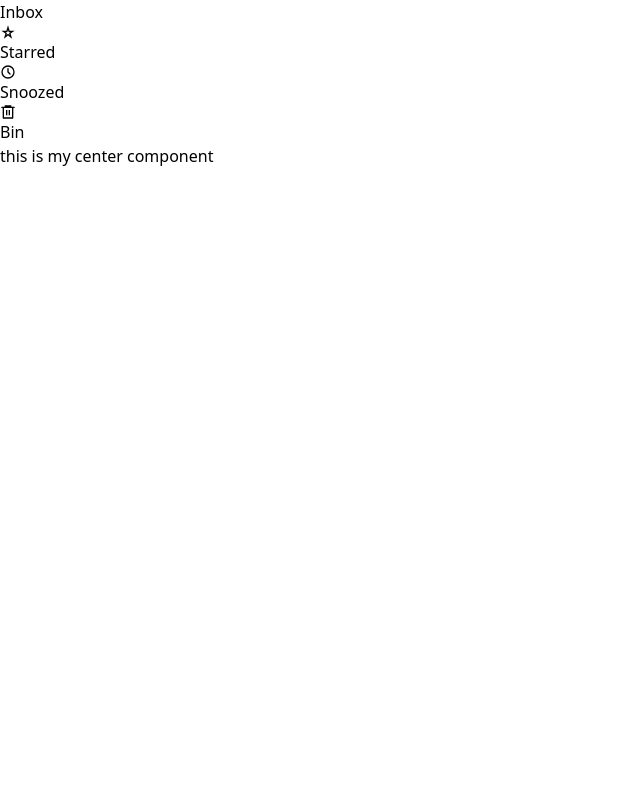
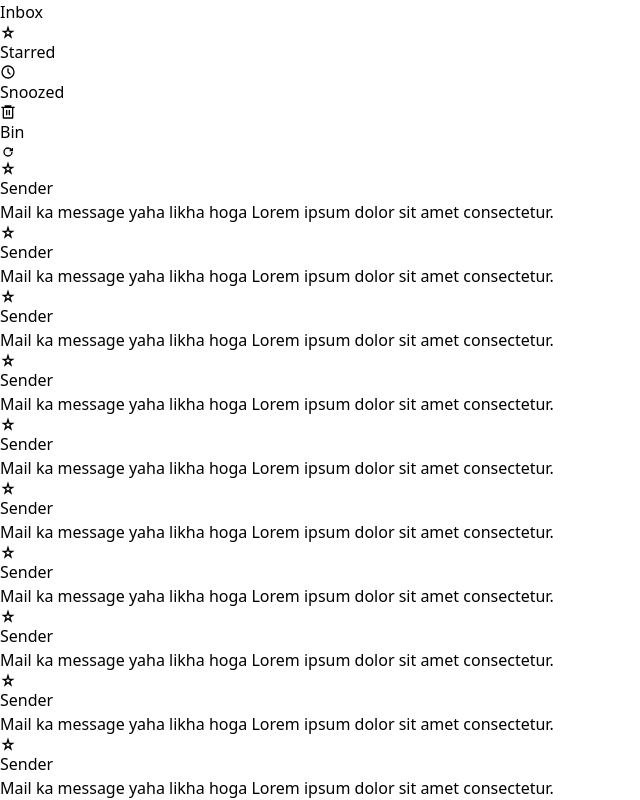
Before and after one commit to sakettt07/Gmail-Look-Alike, a React (Vite) app in the folder Gmail-Clone/: page / in a window 1280 px wide. Shown: the part 842-1642 px from the top of the page, without its empty margins (0-640 px from the left). Before the commit the page ends 1010 px from the top, so only its background shows below. Built offline with nearby package versions, Linux system fonts and the light colour scheme.

Commit message:
center component completed

```diff
--- a/Gmail-Clone/src/components/Center.jsx
+++ b/Gmail-Clone/src/components/Center.jsx
@@ -1,9 +1,62 @@
-import React from 'react'
+import React from 'react';
+import { MdOutlineStarRate } from "react-icons/md";
+import { GrFormRefresh } from "react-icons/gr";
+
 
 const Center = () => {
   return (
-    <div className=' rounded-2xl w-full'>
-      <h1>this is my center component</h1>
+    <div className=' rounded-2xl w-full p-5'>
+      <GrFormRefresh className='text-[24px] ml-3 mb-2 text-gray-500 hover:bg-gray-300 hover:rounded-xl' />
+      <div className=' flex border-b-2 hover:border hover:shadow-lg items-center gap-4 p-2'>
+        <MdOutlineStarRate className='text-[20px] text-gray-500' />
+        <h4 className='text-[17px] font-semibold'>Sender</h4>
+        <h5 className='pl-16 text-gray-500'>Mail ka message yaha likha hoga Lorem ipsum dolor sit amet consectetur.</h5>
+      </div>
+      <div className=' border-b-2 flex hover:border hover:shadow-lg  items-center gap-4 p-2'>
+        <MdOutlineStarRate className='text-[20px] text-gray-500' />
+        <h4 className='text-[17px] font-semibold'>Sender</h4>
+        <h5 className='pl-16 text-gray-500'>Mail ka message yaha likha hoga Lorem ipsum dolor sit amet consectetur.</h5>
+      </div>
+      <div className=' border-b-2 flex hover:border hover:shadow-lg items-center gap-4 p-2'>
+        <MdOutlineStarRate className='text-[20px] text-gray-500' />
+        <h4 className='text-[17px] font-semibold'>Sender</h4>
+        <h5 className='pl-16 text-gray-500'>Mail ka message yaha likha hoga Lorem ipsum dolor sit amet consectetur.</h5>
+      </div>
+      <div className=' border-b-2 flex hover:border hover:shadow-lg items-center gap-4 p-2'>
+        <MdOutlineStarRate className='text-[20px] text-gray-500' />
+        <h4 className='text-[17px] font-semibold'>Sender</h4>
+        <h5 className='pl-16 text-gray-500'>Mail ka message yaha likha hoga Lorem ipsum dolor sit amet consectetur.</h5>
+      </div>
+      <div className=' border-b-2 flex hover:border hover:shadow-lg items-center gap-4 p-2'>
+        <MdOutlineStarRate className='text-[20px] text-gray-500' />
+        <h4 className='text-[17px] font-semibold'>Sender</h4>
+        <h5 className='pl-16 text-gray-500'>Mail ka message yaha likha hoga Lorem ipsum dolor sit amet consectetur.</h5>
+      </div>
+      <div className=' border-b-2 flex mb-1 hover:border hover:shadow-lg items-center gap-4 p-2'>
+        <MdOutlineStarRate className='text-[20px] text-gray-500' />
+        <h4 className='text-[17px] font-semibold'>Sender</h4>
+        <h5 className='pl-16 text-gray-500'>Mail ka message yaha likha hoga Lorem ipsum dolor sit amet consectetur.</h5>
+      </div>
+      <div className=' border-b-2 flex mb-1 hover:border hover:shadow-lg items-center gap-4 p-2'>
+        <MdOutlineStarRate className='text-[20px] text-gray-500' />
+        <h4 className='text-[17px] font-semibold'>Sender</h4>
+        <h5 className='pl-16 text-gray-500'>Mail ka message yaha likha hoga Lorem ipsum dolor sit amet consectetur.</h5>
+      </div>
+      <div className=' border-b-2 flex mb-1 hover:border hover:shadow-lg items-center gap-4 p-2'>
+        <MdOutlineStarRate className='text-[20px] text-gray-500' />
+        <h4 className='text-[17px] font-semibold'>Sender</h4>
+        <h5 className='pl-16 text-gray-500'>Mail ka message yaha likha hoga Lorem ipsum dolor sit amet consectetur.</h5>
+      </div>
+      <div className=' border-b-2 flex mb-1 hover:border hover:shadow-lg items-center gap-4 p-2'>
+        <MdOutlineStarRate className='text-[20px] text-gray-500' />
+        <h4 className='text-[17px] font-semibold'>Sender</h4>
+        <h5 className='pl-16 text-gray-500'>Mail ka message yaha likha hoga Lorem ipsum dolor sit amet consectetur.</h5>
+      </div>
+      <div className=' border-b-2 flex mb-1 hover:border hover:shadow-lg items-center gap-4 p-2'>
+        <MdOutlineStarRate className='text-[20px] text-gray-500' />
+        <h4 className='text-[17px] font-semibold'>Sender</h4>
+        <h5 className='pl-16 text-gray-500'>Mail ka message yaha likha hoga Lorem ipsum dolor sit amet consectetur.</h5>
+      </div>
     </div>
   )
 }
--- a/Gmail-Clone/src/components/Sidebar.jsx
+++ b/Gmail-Clone/src/components/Sidebar.jsx
@@ -27,7 +27,7 @@ const Sidebar = () => {
   const [activenav, setActiveNav] = useState(0);
 
   return (
-    <div className=" w-80 h-screen bg-[#f6f7fc] ">
+    <div className="  w-80 h-screen bg-[#f6f7fc] ">
       <div className="flex bg-[#C2e7ff] gap-3 items-center w-[142.2px] p-[16px] ml-2 rounded-2xl">
         <HiPencil className="text-[25px]" />
         <h3 className="font-semibold text-[15px]">Compose</h3>
```
